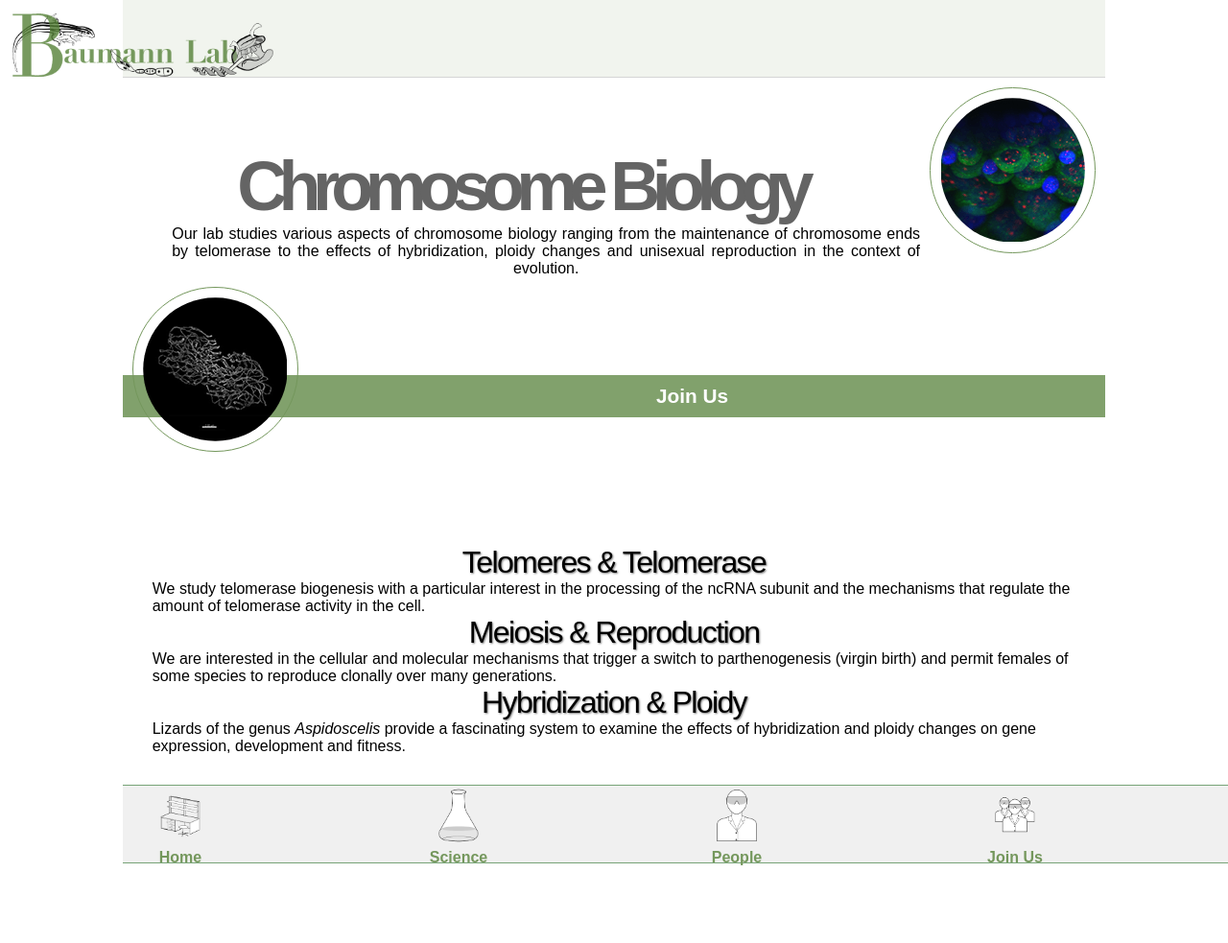
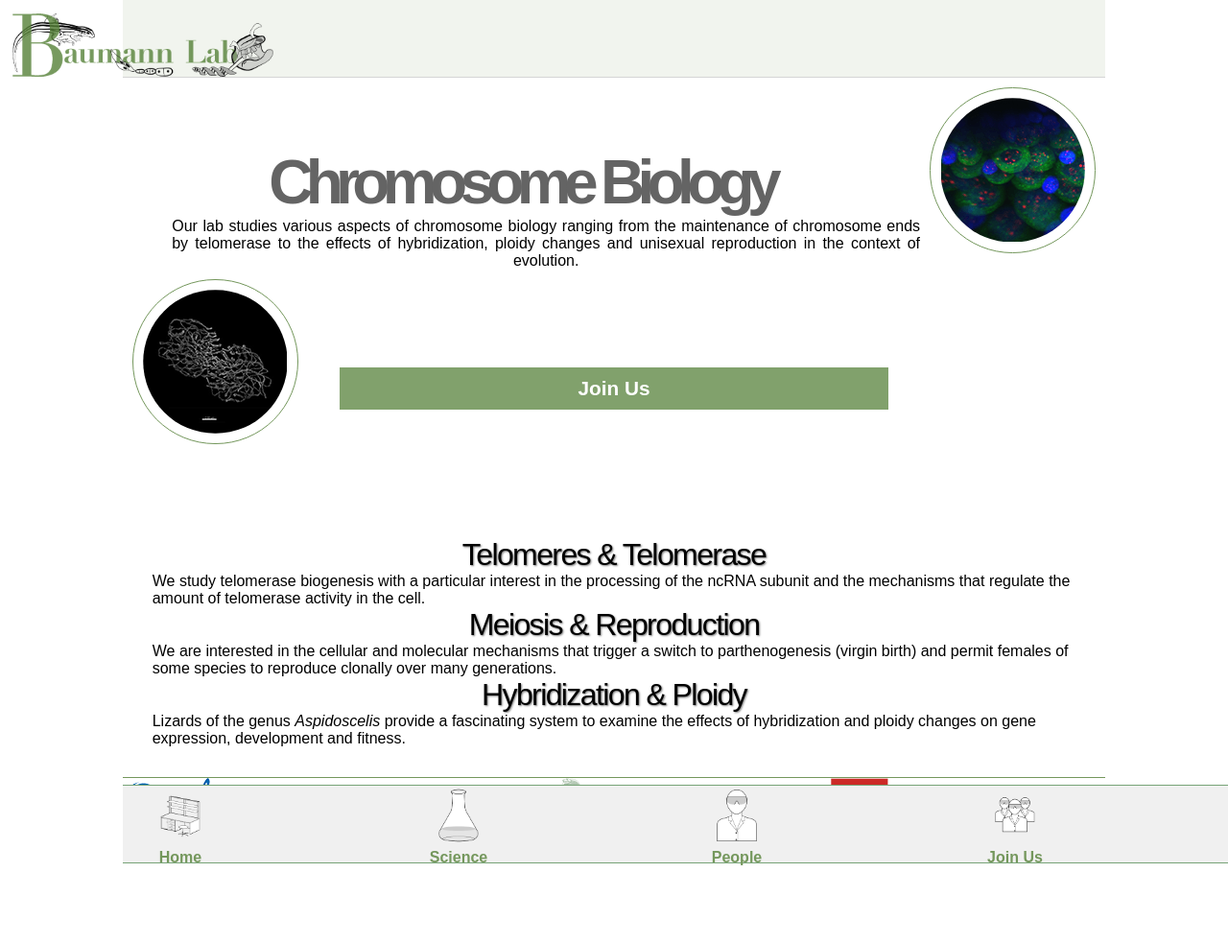
Before and after one commit to kristi-jensen/kristi-jensen.github.io, a Jekyll site: the page built from index.html, in a window 1280 px wide. Shown: the whole page at 96% size. Built offline with Jekyll 4.4.1, drawn with Linux system fonts in a browser that asks for light colours.

Commit message:
Update main.css

```diff
--- a/css/main.css
+++ b/css/main.css
@@ -18,7 +18,7 @@
     text-shadow: 1px 1px 2px 5px black;
 }
 h2 {
-    font-size: 4.5em;
+    font-size: 4em;
     font-family:'Reenie Beanie', 'Arial', 'Sans-Serif';
     letter-spacing: -0.12em;
 }
@@ -82,7 +82,6 @@
 }
 .navLogo {
     width: 50%;
-
 }
 .navdiv {
     width: 23%;
@@ -120,6 +119,7 @@
     font-weight: bold;
     font-size: 1.3em;
     color: white;
+    width: 50%;
 }
 .button:hover {
     background-color: rgba(116,151,92,0.9);
```
